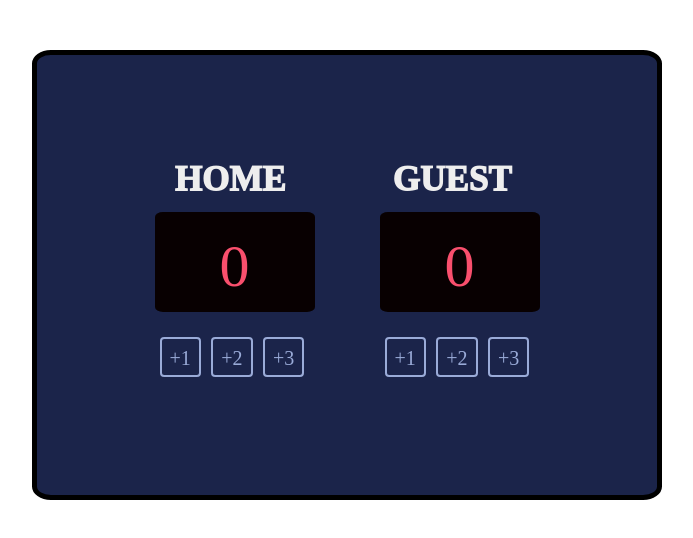
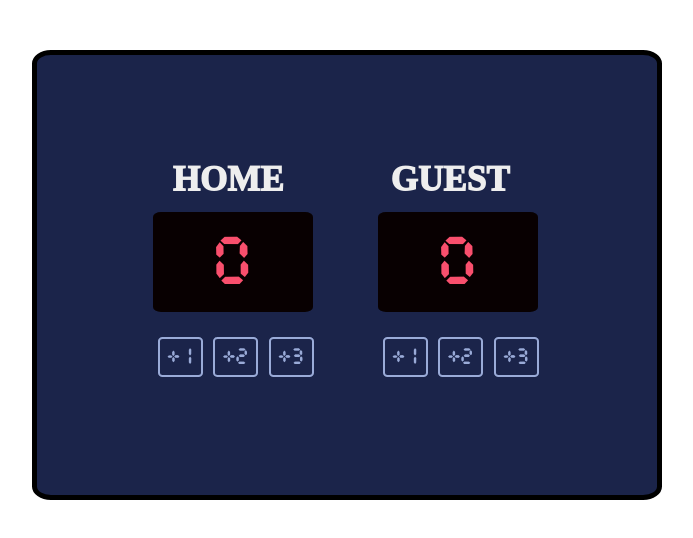
Before and after one commit to pisces-rohan/score-card, a website built with Vite: page index.html in a window 1280 px wide. Shown: the whole page, without its empty margins (293-986 px from the left). Built offline with nearby package versions, Linux system fonts and the light colour scheme; files whose address does not match are found by name.

Commit message:
Update index.css

```diff
--- a/index.css
+++ b/index.css
@@ -1,6 +1,6 @@
 @font-face {
     font-family: "cursed-timer";
-    src: url("Cursed_Timer_ULiL/CursedTimerULiL.ttf");
+    src: url("CursedTimerULiL.ttf");
 }
 
 body {
```
